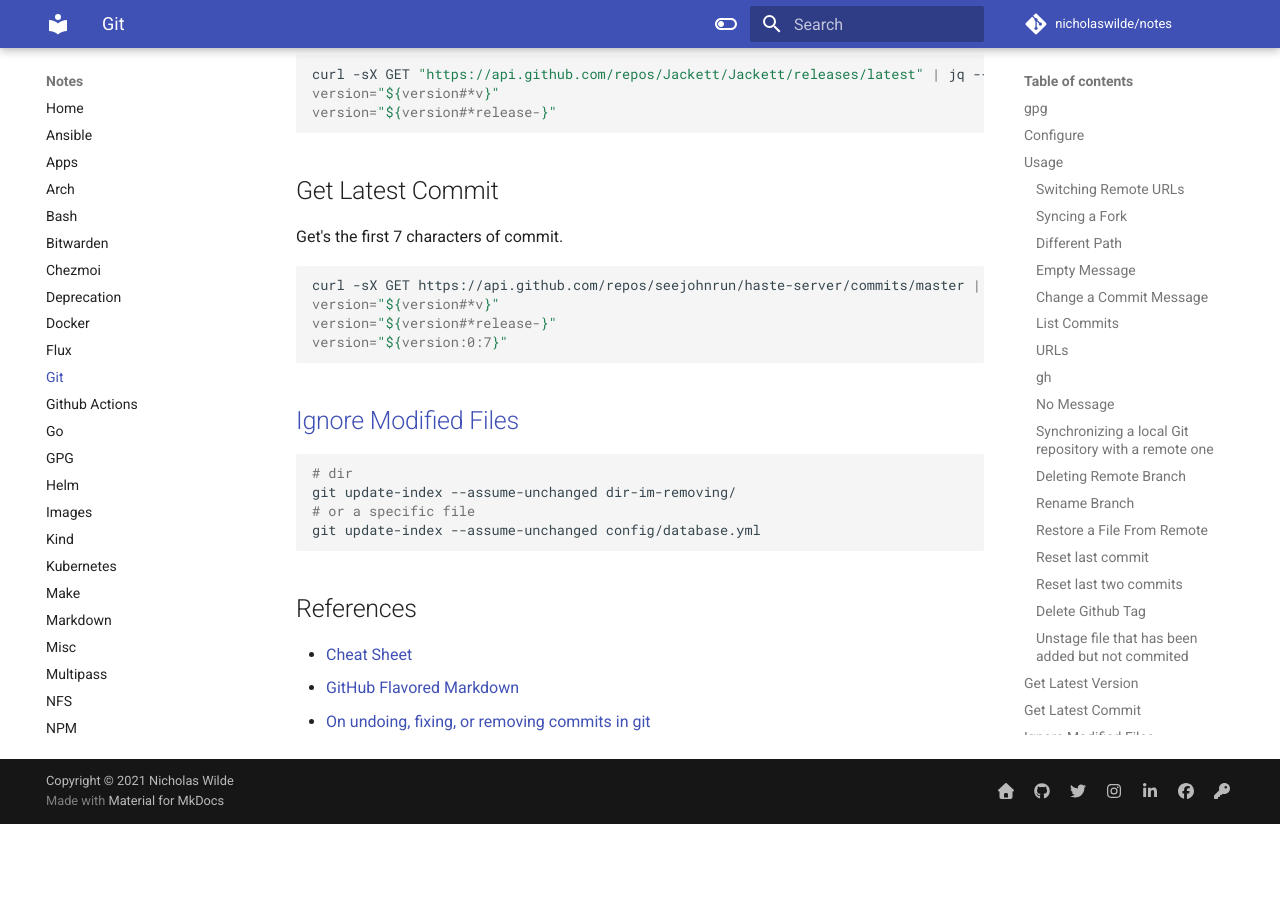
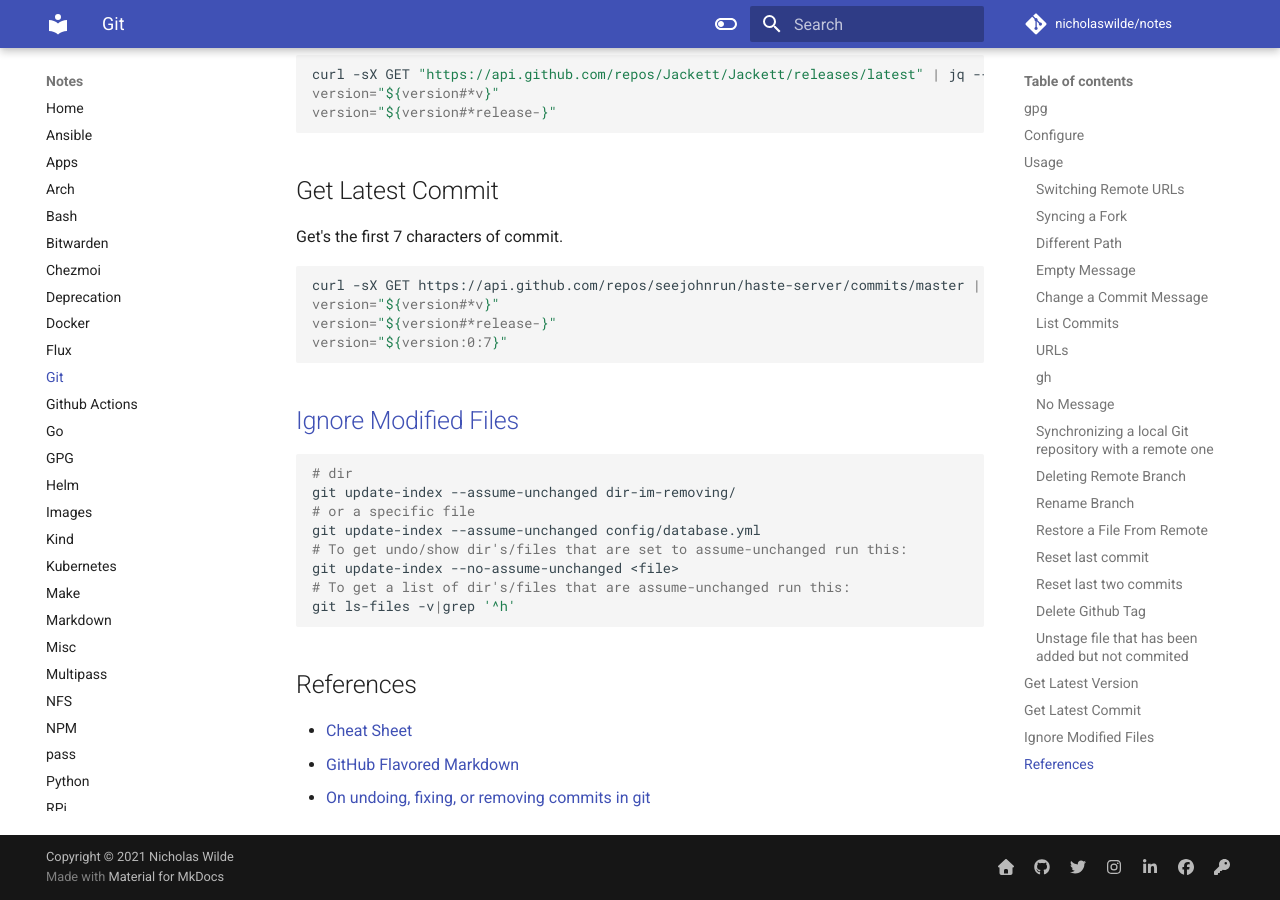
Before and after one commit to nicholaswilde/notes, an MkDocs documentation site: the page built from docs/git.md, in a window 1280 px wide and 900 px high, scrolled down 3004 px. Built offline with MkDocs 1.6.1 and Material for MkDocs 9.7.7, drawn with Linux system fonts in a browser that asks for light colours; comment, search, counter and statistics services are not loaded; before the commit the page ends 3828 px from its top, so only the background shows below that.

Commit message:
Update git.md

````diff
--- a/docs/git.md
+++ b/docs/git.md
@@ -162,6 +162,10 @@ version="${version:0:7}"
 git update-index --assume-unchanged dir-im-removing/
 # or a specific file
 git update-index --assume-unchanged config/database.yml
+# To get undo/show dir's/files that are set to assume-unchanged run this:
+git update-index --no-assume-unchanged <file>
+# To get a list of dir's/files that are assume-unchanged run this:
+git ls-files -v|grep '^h'
 ```
 
 ## References
````
